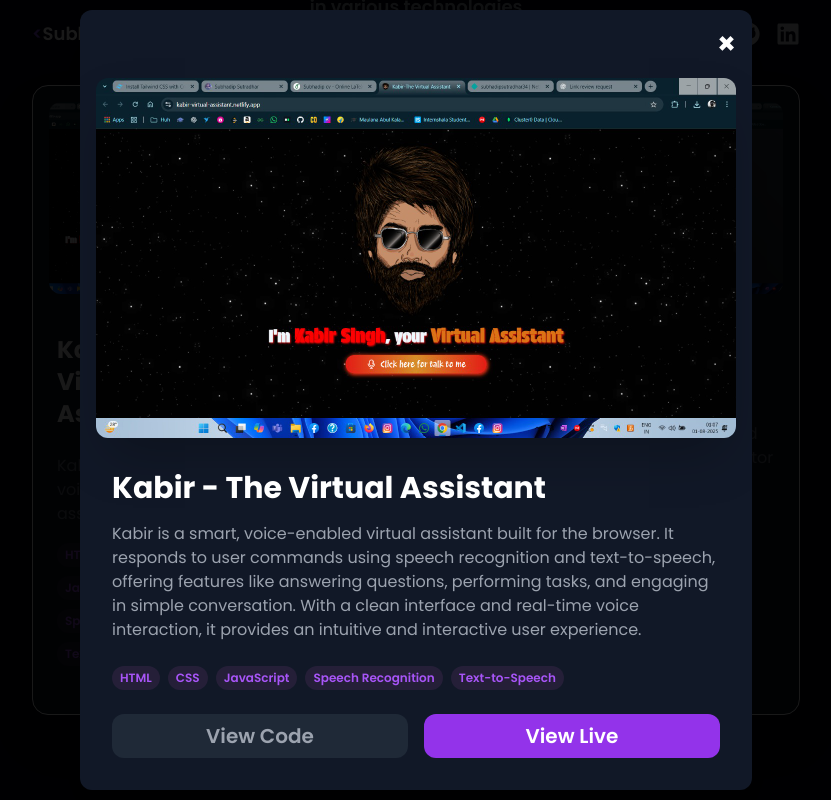
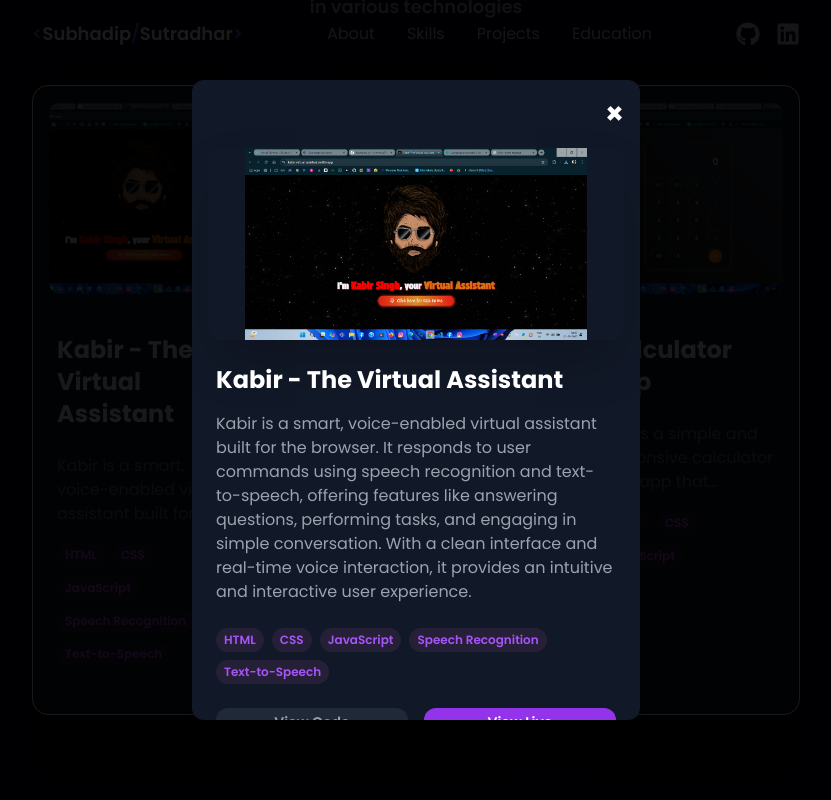
Before and after one commit to subhadipsutradhar2004/Subhadip_Portfolio, a React (Vite) app: page / in a window 1280 px wide. Both pictures are taken after a click on the element 368 px from the left and 2455 px from the top of the page. Shown: the part 2055-2855 px from the top of the page, without its empty margins (224-1055 px from the left). Built offline with nearby package versions, Linux system fonts and the light colour scheme.

Commit message:
Update Work.jsx

```diff
--- a/src/components/Work/Work.jsx
+++ b/src/components/Work/Work.jsx
@@ -67,7 +67,7 @@ const Work = () => {
       {/* Modal Container */}
       {selectedProject && (
         <div className="fixed inset-0 z-50 flex items-center justify-center bg-black bg-opacity-90 p-4">
-          <div className="bg-gray-900 rounded-xl shadow-2xl lg:w-full w-[90%] max-w-2xl overflow-hidden relative">
+          <div className="bg-gray-900 rounded-xl shadow-2xl w-[90vw] max-w-md h-auto max-h-[80vh] overflow-auto relative">
             <div className="flex justify-end p-4">
               <button
                 onClick={handleCloseModal}
@@ -82,14 +82,14 @@ const Work = () => {
                 <img
                   src={selectedProject.image}
                   alt={selectedProject.title}
-                  className="lg:w-full w-[95%] object-contain rounded-xl shadow-2xl"
+                  className="w-full max-h-48 object-contain rounded-xl shadow-2xl"
                 />
               </div>
-              <div className="lg:p-8 p-6">
-                <h3 className="lg:text-3xl font-bold text-white mb-4 text-md">
+              <div className="p-6">
+                <h3 className="text-2xl font-bold text-white mb-4">
                   {selectedProject.title}
                 </h3>
-                <p className="text-gray-400 mb-6 lg:text-base text-xs">
+                <p className="text-gray-400 mb-6 text-base">
                   {selectedProject.description}
                 </p>
                 <div className="flex flex-wrap gap-2 mb-6">
@@ -107,7 +107,7 @@ const Work = () => {
                     href={selectedProject.github}
                     target="_blank"
                     rel="noopener noreferrer"
-                    className="w-1/2 bg-gray-800 hover:bg-purple-800 text-gray-400 lg:px-6 lg:py-2 px-2 py-1 rounded-xl lg:text-xl text-sm font-semibold text-center"
+                    className="w-1/2 bg-gray-800 hover:bg-purple-800 text-gray-400 px-2 py-1 rounded-xl text-sm font-semibold text-center"
                   >
                     View Code
                   </a>
@@ -115,7 +115,7 @@ const Work = () => {
                     href={selectedProject.webapp}
                     target="_blank"
                     rel="noopener noreferrer"
-                    className="w-1/2 bg-purple-600 hover:bg-purple-800 text-white lg:px-6 lg:py-2 px-2 py-1 rounded-xl lg:text-xl text-sm font-semibold text-center"
+                    className="w-1/2 bg-purple-600 hover:bg-purple-800 text-white px-2 py-1 rounded-xl text-sm font-semibold text-center"
                   >
                     View Live
                   </a>
```
